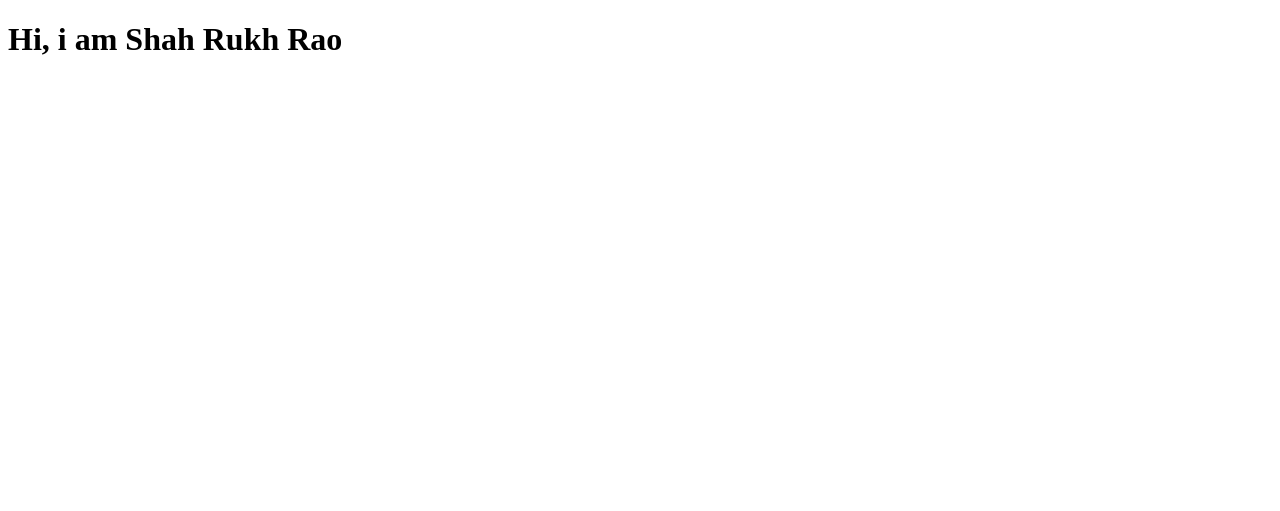
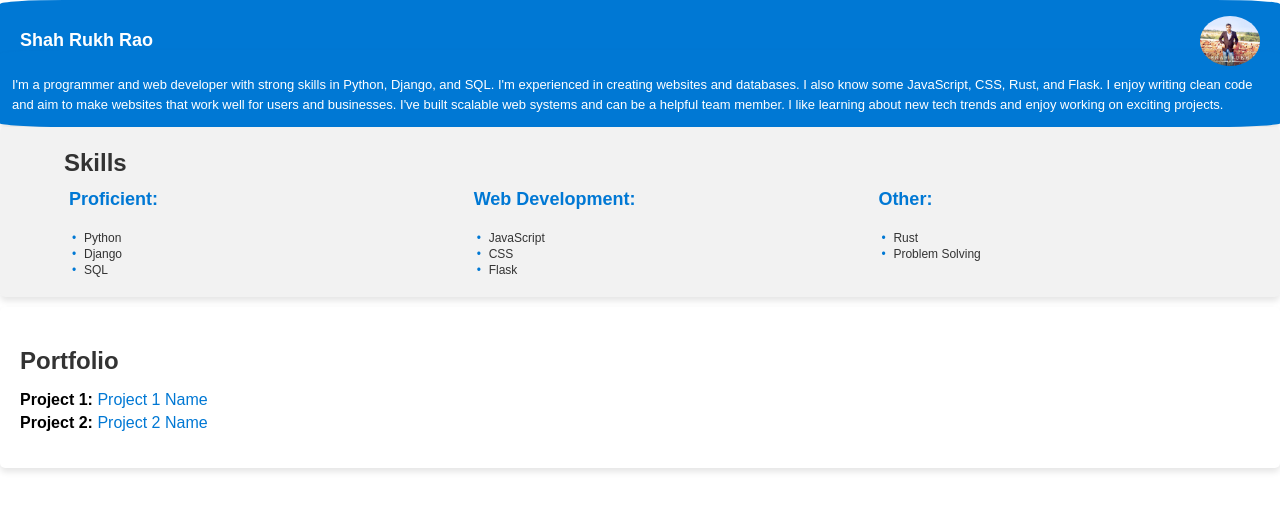
Before and after one commit to raoshah/raoshah, a Django app: template myapp/templates/myapp/index.html in a window 1280 px wide. Shown: the top 511 px of the page. Run offline with Django 3.2, Linux system fonts and the light colour scheme; the template is opened without the code that fills it, so the values that code supplies are empty.

Commit message:
added resume

```diff
--- /dev/null
+++ b/myapp/static/myapp/style.css
@@ -0,0 +1,150 @@
+body {
+    font-family: Arial, sans-serif;
+    margin: 0;
+    padding: 0;
+}
+
+.navbar {
+    display: flex;
+    justify-content: space-between;
+    align-items: center;
+    background-color: #0078d4;
+    color: #fff;
+    padding: 10px 20px;
+    margin-bottom: -30px;
+    border-radius: 5%;
+}
+
+.navbar-left span {
+    font-size: 25px;
+}
+
+.navbar-right img {
+    max-height: 50px; /* Set the maximum height for the logo */
+    border-radius: 50%;
+    margin-top: 10%;
+}
+.about {
+    background-color: #0078d4;
+    margin: 10px 0;
+    padding: 12px;
+    border-radius: 5px;
+    box-shadow: 0px 4px 6px rgba(0, 0, 0, 0.1);
+    margin-top: -5px;
+    border-radius: 5%;
+
+}
+
+.skills {
+    background-color: #f2f2f2;
+    margin: -10px 0;
+    padding: 2px;
+    box-shadow: 0px 4px 6px rgba(0, 0, 0, 0.1);
+    padding-left: 5%;
+}
+
+.skills h2 {
+    font-size: 24px;
+    color: #333;
+    margin-bottom: 5px;
+}
+
+.skills-container {
+    display: flex;
+    justify-content: space-between;
+    flex-wrap: wrap;
+    flex-direction: row; /* Default direction for larger screens */
+}
+
+.skill-category {
+    flex-basis: calc(33.33% - 10px); /* Set the width of each category, considering margin */
+    margin-right: 10px;
+    margin-bottom: 2px;
+    margin-top: 2px;
+}
+
+.skill-category h3 {
+    font-size: 18px;
+    color: #0078d4;
+    margin-bottom: 2px;
+    margin-top: 5px;
+    margin-left: 5px;
+    padding-bottom: 5px;
+}
+
+.skill-category ul {
+    list-style-type: none;
+    padding-left: 20px;
+}
+
+.skill-category ul li {
+    font-size: 12px;
+    margin-bottom: 2px;
+    color: #333;
+}
+
+.skill-category ul li:before {
+    content: "\2022";
+    color: #0078d4;
+    display: inline-block;
+    width: 1em;
+    margin-left: -1em;
+}
+
+/* Mobile Responsive Styles */
+@media (max-width: 768px) {
+    .skills-container {
+        flex-direction: column; /* Change direction to column for mobile screens */
+    }
+
+    .skill-category {
+        flex-basis: 100%; /* Set width to 100% for full width on mobile screens */
+        margin-right: 0;
+    }
+}
+
+
+section {
+    background-color: #fff;
+    margin: 20px 0;
+    padding: 20px;
+    border-radius: 5px;
+    box-shadow: 0px 4px 6px rgba(0, 0, 0, 0.1);
+}
+
+h2 {
+    font-size: 24px;
+    color: #333;
+    margin-bottom: 10px;
+}
+
+p {
+    font-size: 16px;
+    line-height: 1.5;
+    margin-bottom: 10px;
+}
+
+ul {
+    list-style-type: none;
+    padding-left: 0;
+}
+
+ul li {
+    font-size: 16px;
+    margin-bottom: 5px;
+}
+
+ul li strong {
+    font-weight: bold;
+}
+
+ul li a {
+    text-decoration: none;
+    color: #0078d4;
+}
+
+.social-links a {
+    margin-right: 10px;
+    font-size: 18px;
+    color: #0078d4;
+}
--- a/myapp/templates/myapp/index.html
+++ b/myapp/templates/myapp/index.html
@@ -1,11 +1,67 @@
+{% load static %}
 <!DOCTYPE html>
 <html lang="en">
 <head>
     <meta charset="UTF-8">
     <meta name="viewport" content="width=device-width, initial-scale=1.0">
-    <title>Shah Rukh Rao</title>
+    <link rel="stylesheet" href="{% static 'myapp/style.css' %}">
+    <title>My Resume</title>
 </head>
 <body>
-    <h1>Hi, i am Shah Rukh Rao</h1>
+    <nav class="navbar">
+        <div class="navbar-left">
+            <h1 style="font-size: large;">Shah Rukh Rao</h1>
+        </div>
+        <div class="navbar-right">
+            <img src="{% static 'myapp/images/shahrukh.png' %}" alt="Logo">
+        </div>
+    </nav>
+    <section class="about">
+        <p style="color: #fff; font-size: small; margin-bottom: 1px;">
+            I'm a programmer and web developer with strong skills in Python, Django, and SQL. I'm experienced in creating websites and databases. I also know some JavaScript, CSS, Rust, and Flask. I enjoy writing clean code and aim to make websites that work well for users and businesses. I've built scalable web systems and can be a helpful team member. I like learning about new tech trends and enjoy working on exciting projects.
+        </p>
+    </section>
+    <section class="skills">
+        <h2>Skills</h2>
+        <div class="skills-container">
+            <div class="skill-category">
+                <h3>Proficient:</h3>
+                <ul>
+                    <li>Python</li>
+                    <li>Django</li>
+                    <li>SQL</li>
+                </ul>
+            </div>
+            <div class="skill-category">
+                <h3>Web Development:</h3>
+                <ul>
+                    <li>JavaScript</li>
+                    <li>CSS</li>
+                    <li>Flask</li>
+                </ul>
+            </div>
+            <div class="skill-category">
+                <h3>Other:</h3>
+                <ul>
+                    <li>Rust</li>
+                    <li>Problem Solving</li>
+                </ul>
+            </div>
+        </div>
+    </section>
+
+
+
+    <section class="portfolio">
+        <h2>Portfolio</h2>
+        <ul>
+            <li>
+                <strong>Project 1:</strong> <a href="https://project1-link.com">Project 1 Name</a>
+            </li>
+            <li>
+                <strong>Project 2:</strong> <a href="https://project2-link.com">Project 2 Name</a>
+            </li>
+        </ul>
+    </section>
 </body>
 </html>
```
Also changed, not shown: myapp/static/myapp/images/shahrukh.png (added).
